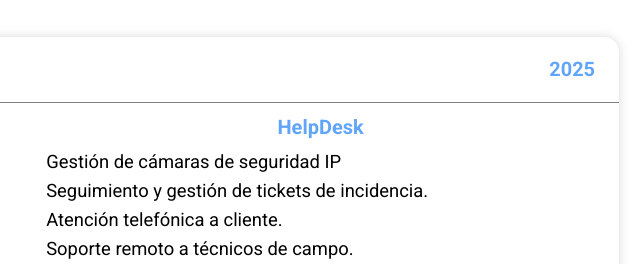
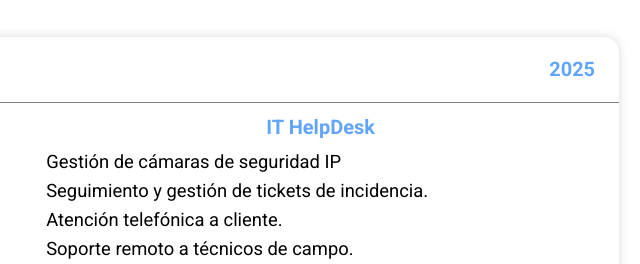
Before and after one commit to Lasarikoo/Portfolio, a website: page es/index.html in a window 1280 px wide. Shown: the part 947-1211 px from the top of the page, 533-1173 px from the left. Drawn offline with Linux system fonts and the light colour scheme; a web font is replaced by a local one.

Commit message:
job title changes

```diff
--- a/es/index.html
+++ b/es/index.html
@@ -127,7 +127,7 @@
 									<img src="/media/Alphanet.jpg" alt="Alphanet">
 								</div>
 								<div class="content-description">
-									<h4>HelpDesk</h4>
+									<h4>IT HelpDesk</h4>
 									<list>
 										<ul>Gestión de cámaras de seguridad IP</ul>
 										<ul>Seguimiento y gestión de tickets de incidencia.</ul>
```
Also changed, not shown: en/index.html (+1 -1 lines).
